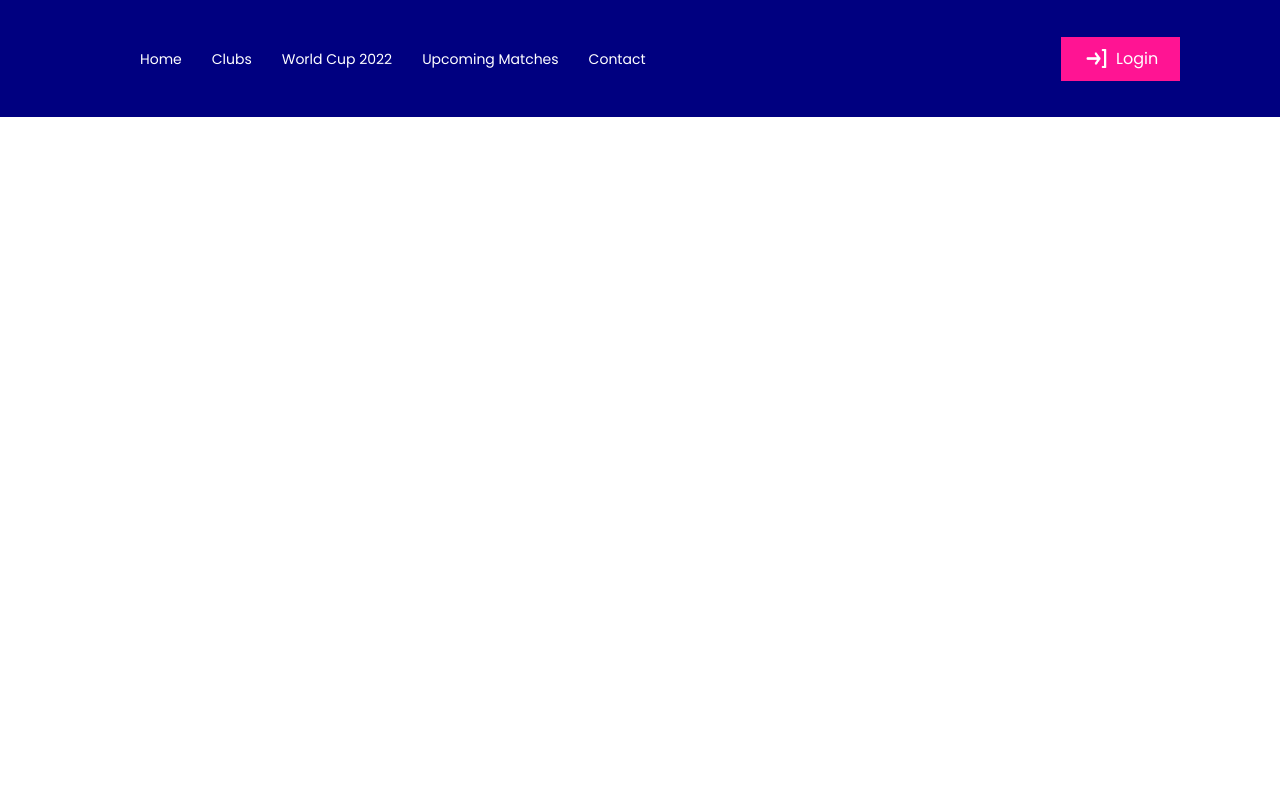
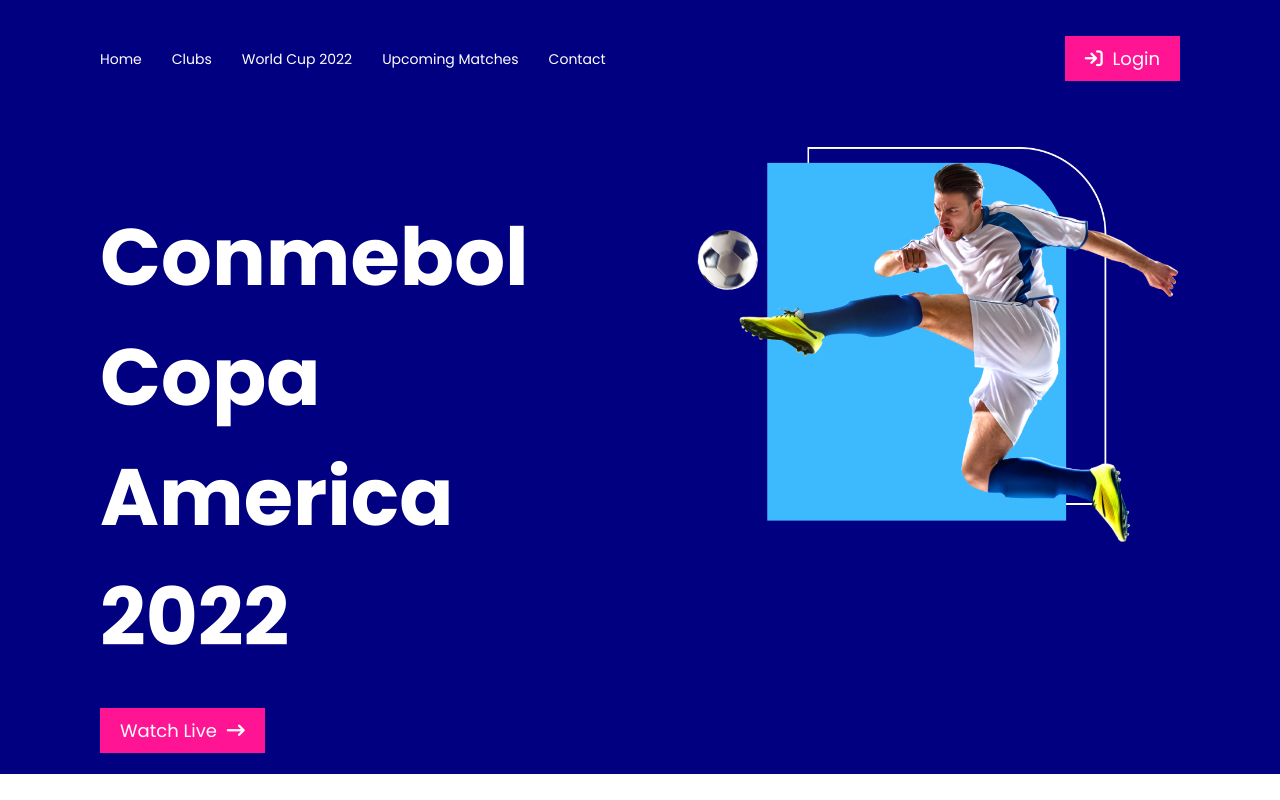
Before and after one commit to shohan-pherones/responsive-football-css3, a plain HTML site: page index.html in a window 1280 px wide. Drawn offline with Linux system fonts and the light colour scheme.

Commit message:
hero section added

```diff
--- a/index.html
+++ b/index.html
@@ -34,10 +34,23 @@
             </ul>
           </div>
           <div class="nav-button">
-            <img src="./images/Social Icons/login.png" alt="" />
-            <p>Login</p>
+            <a href=""><i class="fa-solid fa-arrow-right-to-bracket"></i> Login</i></a>
           </div>
         </nav>
+      </section>
+      <!-- hero section -->
+      <section class="container">
+        <div class="hero-section">
+          <div class="hero-details">
+            <h1>Conmebol Copa America 2022</h1>
+            <a href=""
+              >Watch Live <i class="fa-solid fa-arrow-right-long"></i
+            ></a>
+          </div>
+          <div class="hero-banner">
+            <img src="./images/banner.png" alt="" />
+          </div>
+        </div>
       </section>
     </header>
   </body>
--- a/style.css
+++ b/style.css
@@ -7,6 +7,7 @@
   margin: 0;
   padding: 0;
   box-sizing: border-box;
+  color: white;
 }
 
 .container {
@@ -23,6 +24,7 @@
 
 .nav-menus ul {
   display: flex;
+  padding: 0;
 }
 
 .nav-menus ul li {
@@ -36,22 +38,63 @@
   margin-right: 30px;
 }
 
-.nav-button {
-  display: flex;
-  height: 30px;
+.nav-button a {
+  text-decoration: none;
+  color: inherit;
   background-color: deeppink;
-  justify-content: center;
-  align-items: center;
-  padding: 7px 12px;
-  cursor: pointer;
+  padding: 10px 20px;
+  font-size: 18px;
+  transition: background-color 0.2s linear, color 0.2s linear;
 }
 
-.nav-button img {
-  width: 30%;
+.nav-button a:hover {
+  background-color: white;
+  color: deeppink;
 }
 
-.nav-button p {
-  color: white;
-  margin: 0;
+.fa-arrow-right-to-bracket {
+  margin-right: 5px;
+}
+
+/* hero section style */
+.hero-section {
+  display: flex;
+  justify-content: space-between;
+  align-items: flex-start;
+}
+
+.hero-details {
+  width: 45%;
+  margin-top: 50px;
+}
+
+.hero-details h1 {
+  font-size: 5rem;
+  margin: 0 0 40px 0;
+}
+
+.hero-details a {
+  text-decoration: none;
+  color: inherit;
+  background-color: deeppink;
+  padding: 10px 20px;
+  font-size: 18px;
+  transition: background-color 0.2s linear, color 0.2s linear;
+}
+
+.hero-details a:hover {
+  background-color: white;
+  color: deeppink;
+}
+
+.fa-arrow-right-long {
   margin-left: 5px;
 }
+
+.hero-banner {
+  width: 45%;
+}
+
+.hero-banner img {
+  width: 100%;
+}
```
